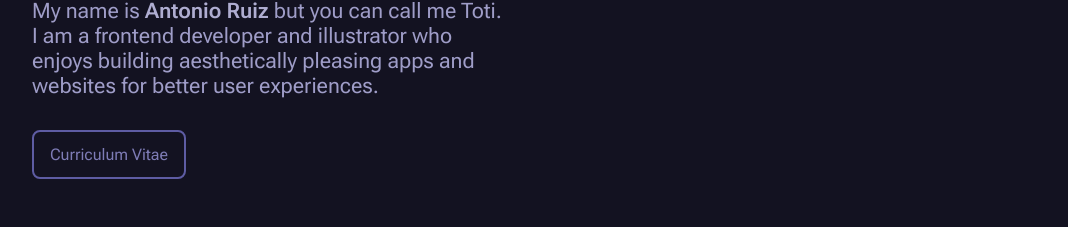
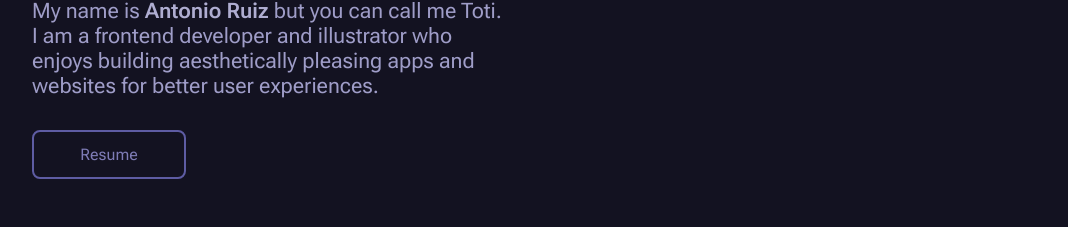
Before and after one commit to devtoti/devtoti, a Next.js app: page / in a window 1280 px wide. Shown: the part 1209-1436 px from the top of the page, without its empty margins (96-1164 px from the left). Built offline with nearby package versions, Linux system fonts and the light colour scheme.

Commit message:
resume update

```diff
--- a/pages/components/About.js
+++ b/pages/components/About.js
@@ -32,7 +32,7 @@ export default function About() {
         <p>My name is <span>Antonio Ruiz</span> but you can call me Toti. I am a frontend developer and illustrator who enjoys building aesthetically pleasing apps and websites for better user experiences.
         </p>
         <button type="button">
-        <a href="docs/devtoti-cv-2022.pdf" target="_blank">Curriculum Vitae</a>
+        <a href="docs/devtoti-cv-2022.pdf" target="_blank">Resume</a>
         </button>
         {/* <embed src=
           "/docs/devtoti-cv-2022.pdf"
```
